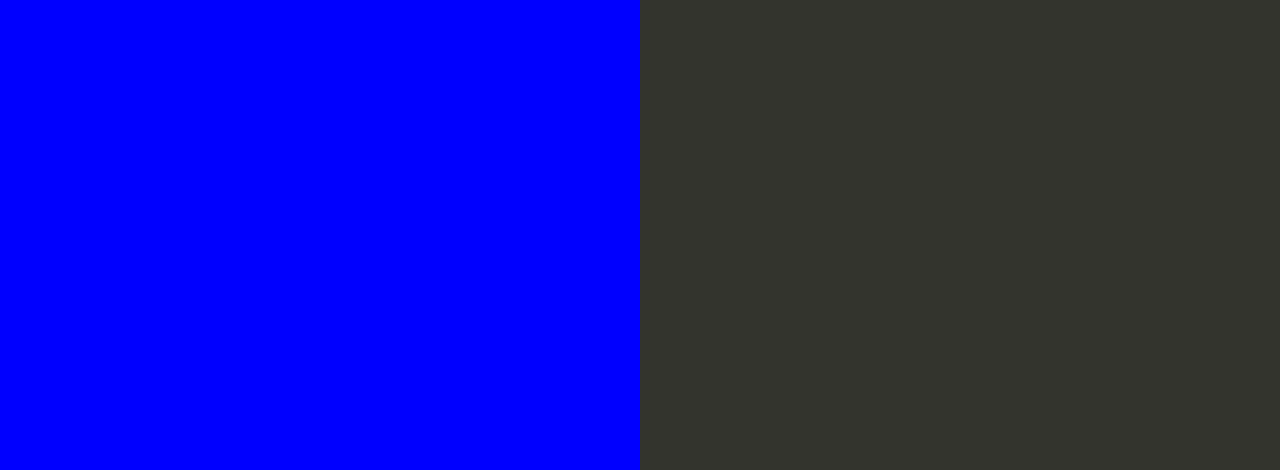
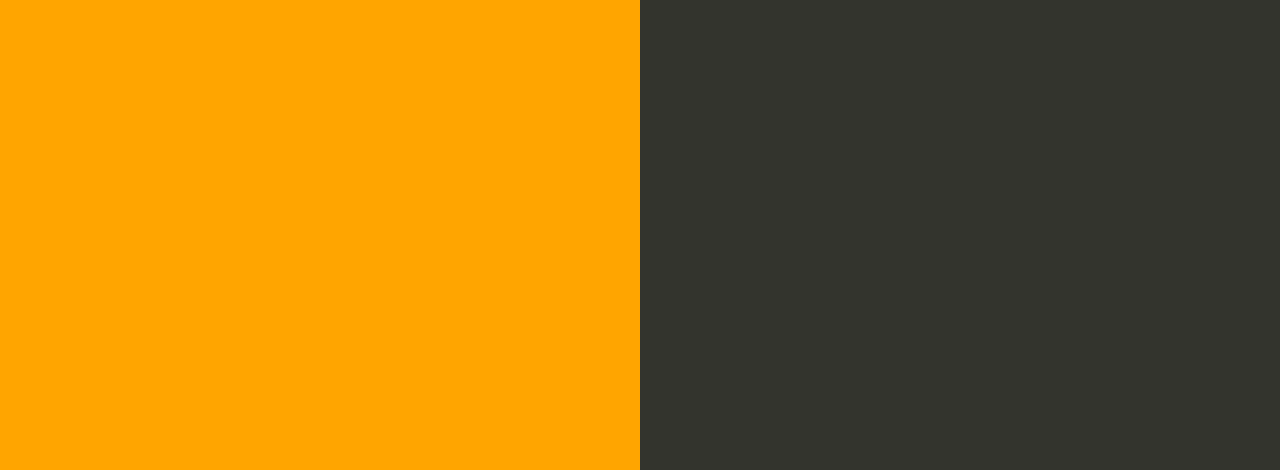
Before and after one commit to anupam54/my-nodejs-app, a website: page index.html in a window 1280 px wide. Shown: the part 330-800 px from the top of the page. Drawn offline with Linux system fonts and the light colour scheme.

Commit message:
Update index.html commit_1

```diff
--- a/index.html
+++ b/index.html
@@ -35,7 +35,7 @@
 
         text-align: right;
         padding-top: 11em;
-        background-color: blue;
+        background-color: Orange;
 
       }
       .textColumn p {
```
